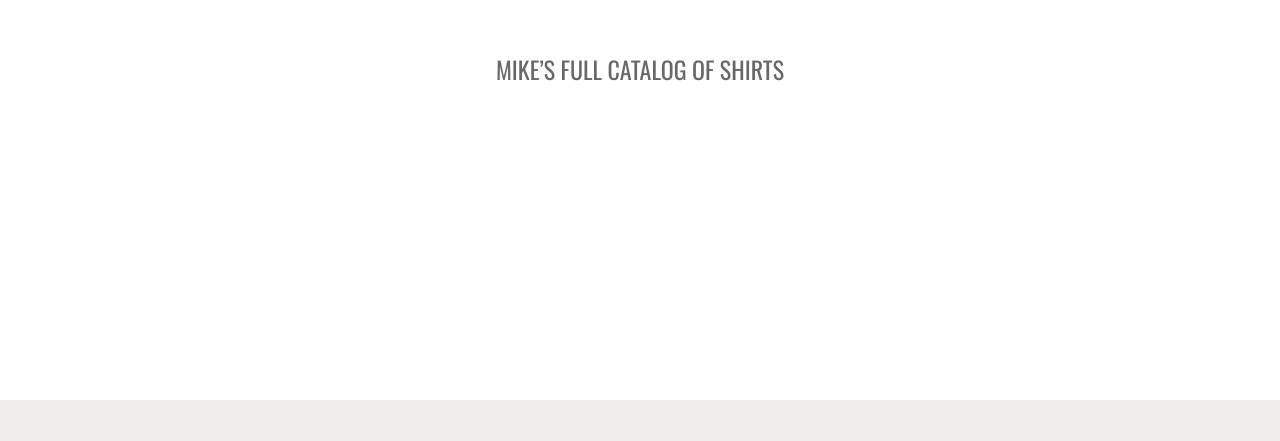
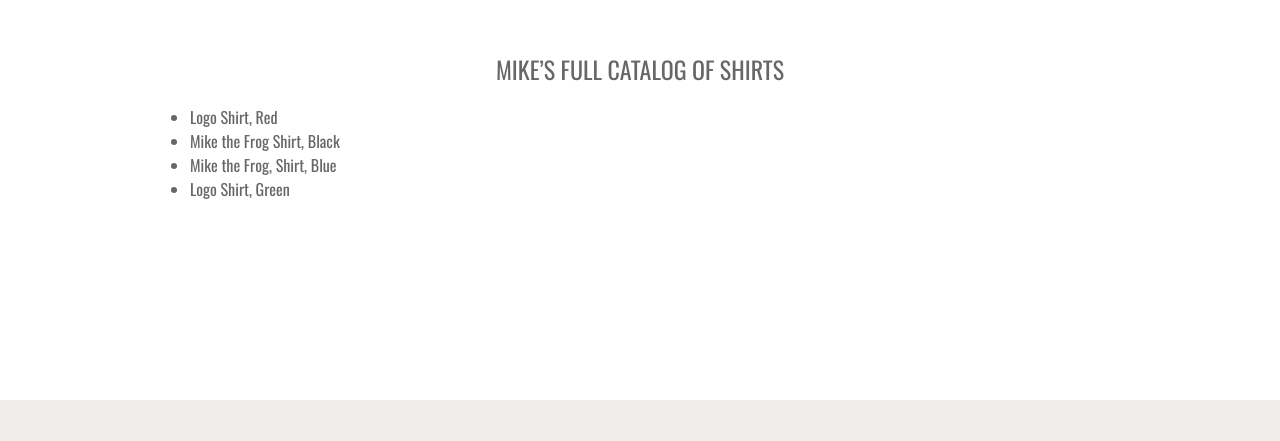
Before and after one commit to franlevy/shirts4mike, a PHP site: page /shirts.php in a window 1280 px wide. Shown: the part 110-551 px from the top of the page. Run offline with PHP 8.4, Linux system fonts and the light colour scheme.

Commit message:
Making progress

```diff
--- a/shirts.php
+++ b/shirts.php
@@ -1,3 +1,13 @@
+<?php
+
+$products = array();
+
+$products[101] = "Logo Shirt, Red";
+$products[102] = "Mike the Frog Shirt, Black";
+$products[103] = "Mike the Frog, Shirt, Blue";
+$products[104] = "Logo Shirt, Green";
+
+?>
 <?php
     $pageTitle = "Mike's Full Catalog of Shirts";
     $section = "shirts";
@@ -5,7 +15,14 @@
 ?>
 
     <div class="section page">
-        <h1>Mike&rsquo;s Full Catalog of Shirts</h1>
+        <div class="wrapper">
+            <h1>Mike&rsquo;s Full Catalog of Shirts</h1>
+            <ul>
+                <?php foreach($products as $product) { ?>
+                    <li><?php echo $product; ?></li>
+                <?php } ?>
+            </ul>
+        </div>
     </div>
 
 <?php
```
Also changed, not shown: arrays.php (added, +17 -0 lines).
